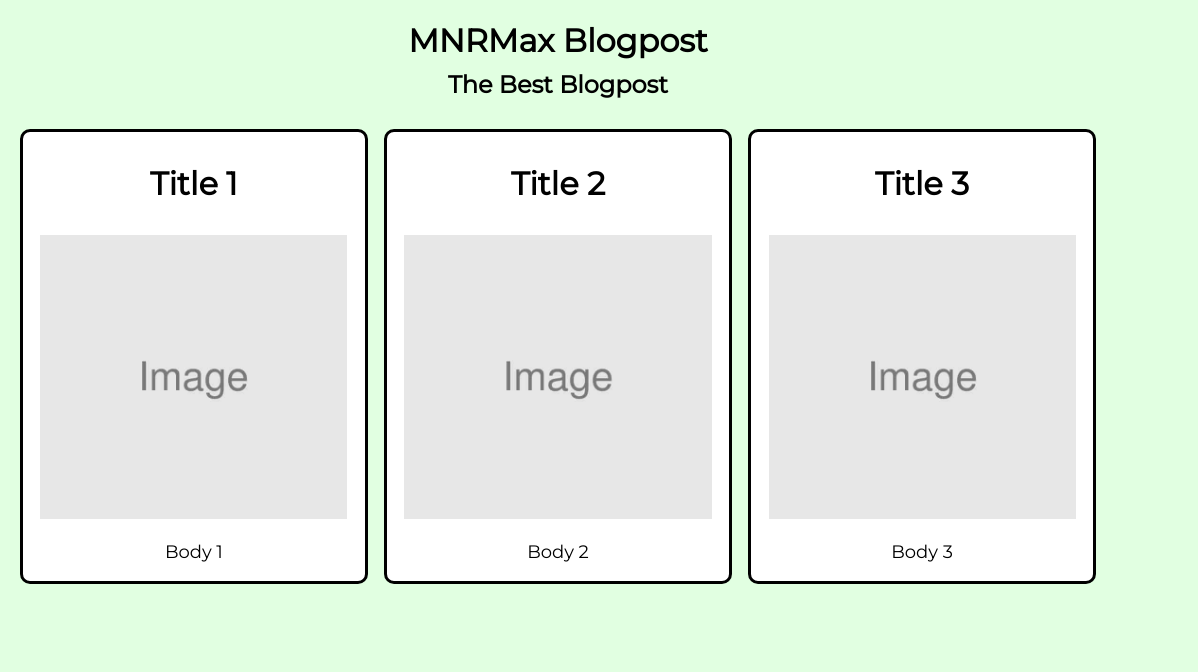
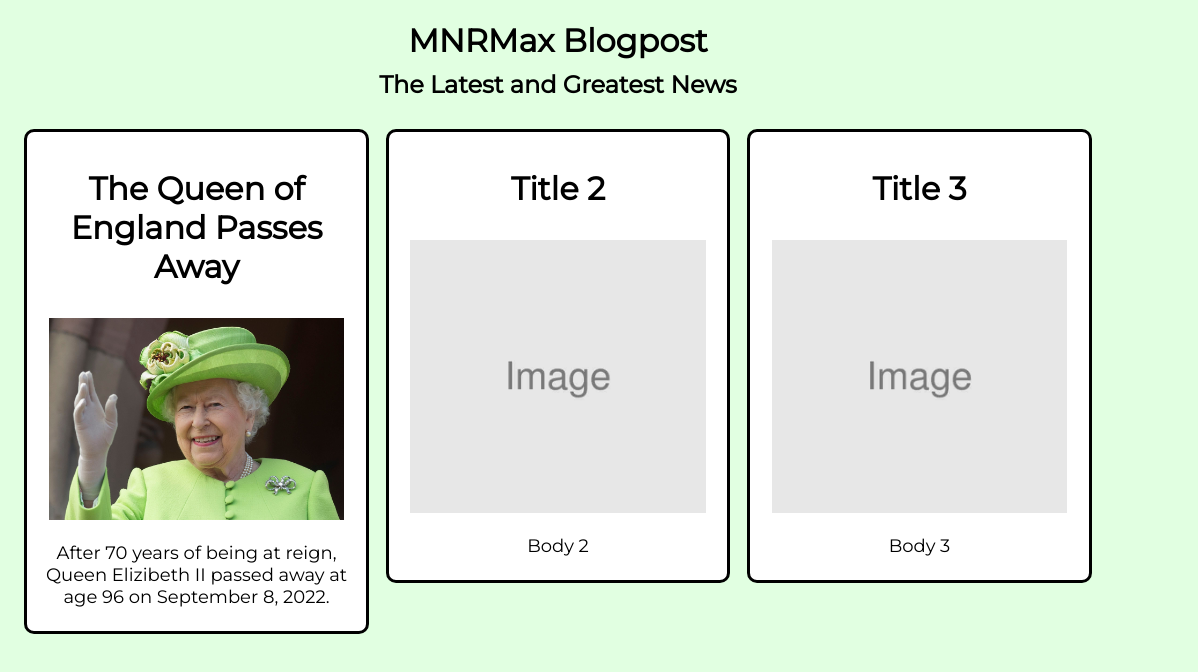
Before and after one commit to staten-island-tech/css-blogpost-project-MNRMax, a plain HTML site: page index.html in a window 1280 px wide. Shown: the full height of the page, 82-1280 px from the left. Drawn offline with Linux system fonts and the light colour scheme.

Commit message:
9/19 2:00

```diff
--- a/index.html
+++ b/index.html
@@ -15,34 +15,23 @@
     <div class="main">
       <div class="headers">
         <h1>MNRMax Blogpost</h1>
-        <h2>The Best Blogpost</h2>
+        <h2>The Latest and Greatest News</h2>
       </div>
-      <div class="article" id="link1" onclick="click1();">
-        <p class="aheader">Title 1</p>
-        <img id="image1" class="aritcle-image" src="image.jpg">
-        <p class="abody">Body 1</p>
+      <div class="article" id="link1" onclick="window.location.href = 'https://en.wikipedia.org/wiki/Elizabeth_II'">
+        <p class="aheader">The Queen of England Passes Away</p>
+        <img id="image1" class="aritcle-image" src="queen.jpg">
+        <p class="abody">After 70 years of being at reign, Queen Elizibeth II passed away at age 96 on September 8, 2022.</p>
       </div>
-      <div class="article" id="link2" onclick="click2();">
+      <div class="article" id="link2" onclick="window.location.href = 'https://youtube.com'">
         <p class="aheader">Title 2</p>
         <img id="image2" class="aritcle-image" src="image.jpg">
         <p class="abody">Body 2</p>
       </div>
-      <div class="article" id="link3" onclick="click3();">
+      <div class="article" id="link3" onclick="window.location.href = 'https://youtube.com'">
         <p class="aheader">Title 3</p>
         <img id="image3" class="aritcle-image" src="image.jpg">
         <p class="abody">Body 3</p>
       </div>
     </div>
   </body>
-  <script>
-    function click1() {
-      alert(`You clicked on article 1`)
-    }
-    function click2() {
-      alert(`You clicked on article 2`)
-    }
-    function click3() {
-      alert(`You clicked on article 3`)
-    }
-  </script>
 </html>
--- a/index.js
+++ b/index.js
@@ -18,6 +18,10 @@ const requestListener = function (req, res) {
     res.setHeader("Content-Type", "image/webm");
     res.writeHead(200);
     fs.createReadStream("logo.webp").pipe(res);
+  } else if (req.url == "/queen.jpg") {
+    res.setHeader("Content-Type", "image/jpg");
+    res.writeHead(200);
+    fs.createReadStream("queen.jpg").pipe(res);
   } else {
     res.setHeader("Content-Type", "text/html");
     res.writeHead(200);
--- a/style.css
+++ b/style.css
@@ -4,7 +4,7 @@ body {
 }
 .main {
   font-family: 'Montserrat', sans-serif;
-  text-align: center
+  text-align: center;
 }
 .logo {
   position: absolute;
@@ -19,11 +19,13 @@ body {
   text-align: center;
 }
 .article {
+  vertical-align: top;
   display: inline-block;
   background-color:white;
   border: 3px solid black;
   border-radius: 10px;
-  width: 27%;
+  width: 26%;
+  padding: 5px;
 }
 .aheader {
   text-align: center;
```
Also changed, not shown: queen.jpg (added).
